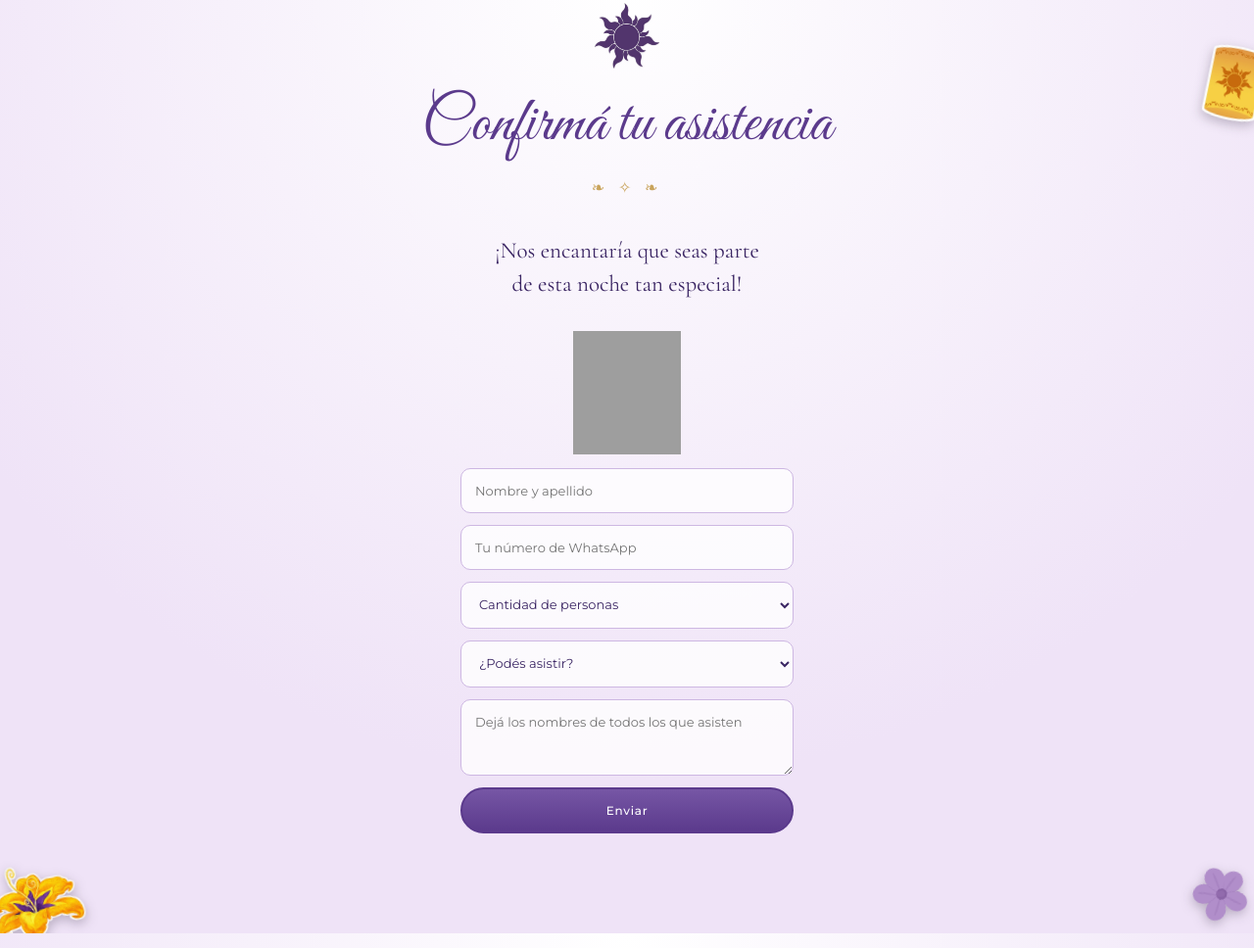
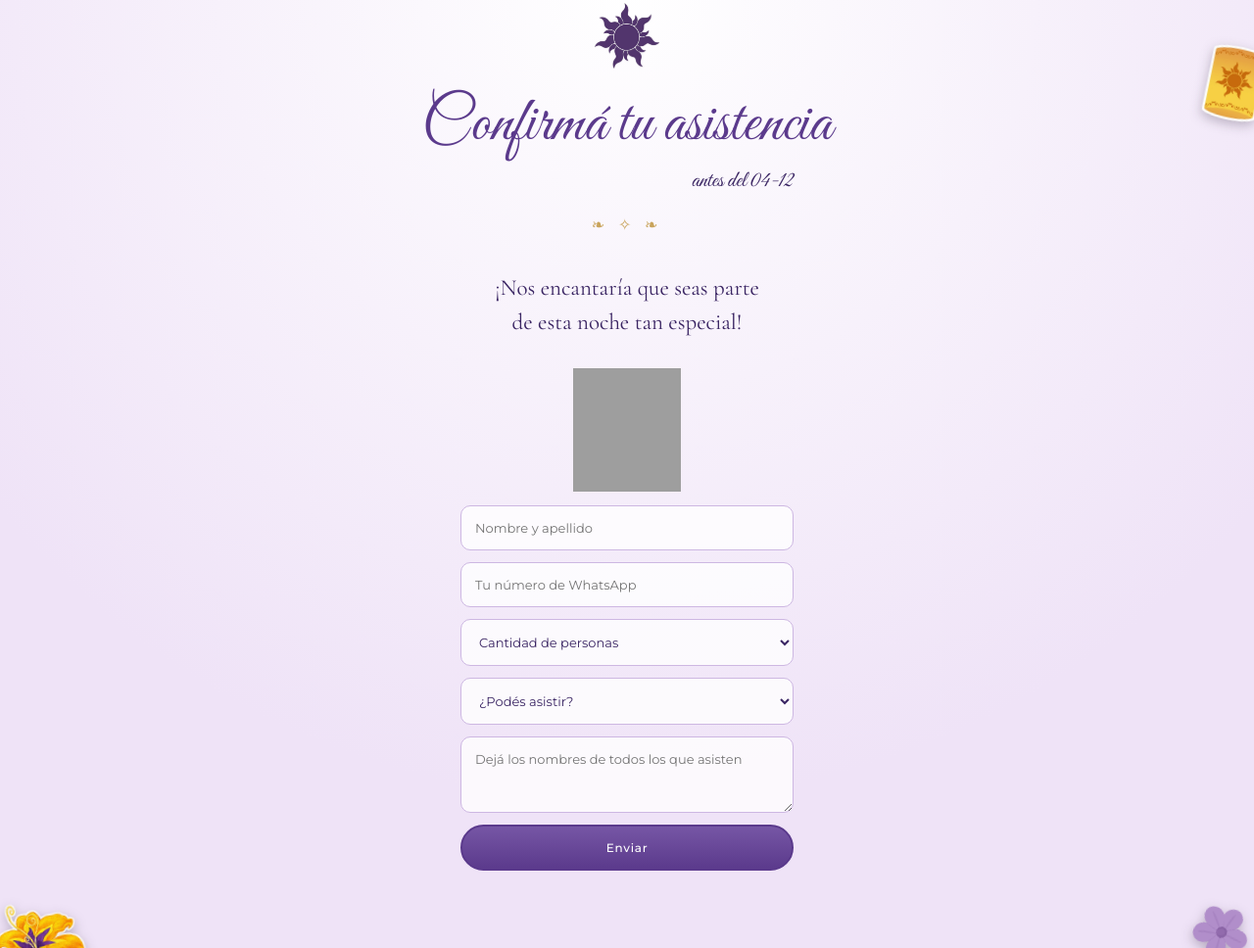
Before and after one commit to walexisojeda94-droid/15-Yaz, a plain HTML site: page index.html in a window 1280 px wide. Shown: the part 3390-4358 px from the top of the page at 98% size. Drawn offline with nearby package versions, Linux system fonts and the light colour scheme; grey boxes are pictures that could not be loaded.

Commit message:
Agrega fecha limite de confirmacion

```diff
--- a/index.html
+++ b/index.html
@@ -21,6 +21,7 @@ section{position:relative;min-height:100svh;overflow:hidden;text-align:center;di
 .sun{width:56px;height:56px;color:#d9a441;margin-bottom:10px}.sun.dark{position:absolute;top:22px;left:50%;transform:translateX(-50%)}
 .paper{background:radial-gradient(circle at 50% 0,#fff,var(--lav) 70%)}
 .paper h2{font-size:clamp(46px,9vw,64px);margin:30px 0 4px;line-height:1.1}
+.deadline{font-family:'Great Vibes',cursive;font-weight:400;font-size:23px;line-height:1.5;width:min(340px,100%);text-align:right;margin:0 auto 4px}
 .lead{font-size:23px;line-height:1.5}.paper .lead{margin:24px 0}
 .night{color:#fff;background:linear-gradient(180deg,#2a1a4d,#4b2d78 60%,#a8604f 120%)}
 .hero{background:linear-gradient(180deg,#2a1a4d,#4b2d78 60%,#a8604f 120%);justify-content:flex-start;padding-top:90px}
@@ -158,6 +159,7 @@ input,select,textarea{width:100%;padding:14px;border:1px solid #cdb7e2;border-ra
 <section class="paper" id="confirmacion">
   <span class="px sun dark" role="img" aria-label="Sol violeta" style="--w:66px;--iw:579;--ih:564;--bx:27;--by:10;--bw:525;--bh:531;--img:url('assets/Sol violeta.png')"></span>
   <h2 class="script purple">Confirmá tu asistencia</h2>
+  <p class="deadline">antes del 04-12</p>
   <p class="orn">❧ ✧ ❧</p>
   <p class="serif lead">¡Nos encantaría que seas parte<br>de esta noche tan especial!</p>
   <span class="px asis" role="img" aria-label="Asistecia" style="--w:110px;--iw:2560;--ih:1573;--bx:717;--by:136;--bw:1158;--bh:1329;--img:url('assets/Asistecia.png')"></span>
```
